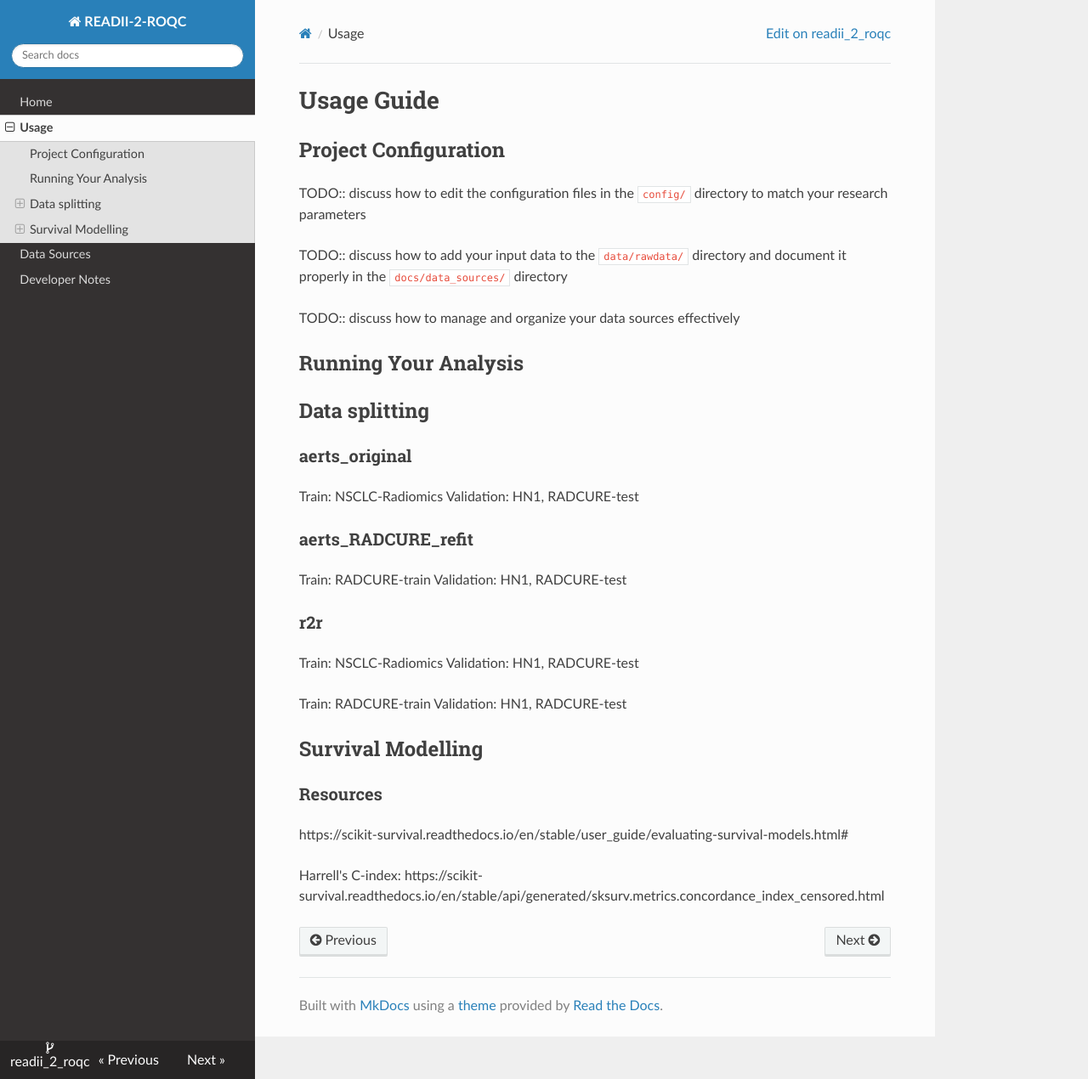
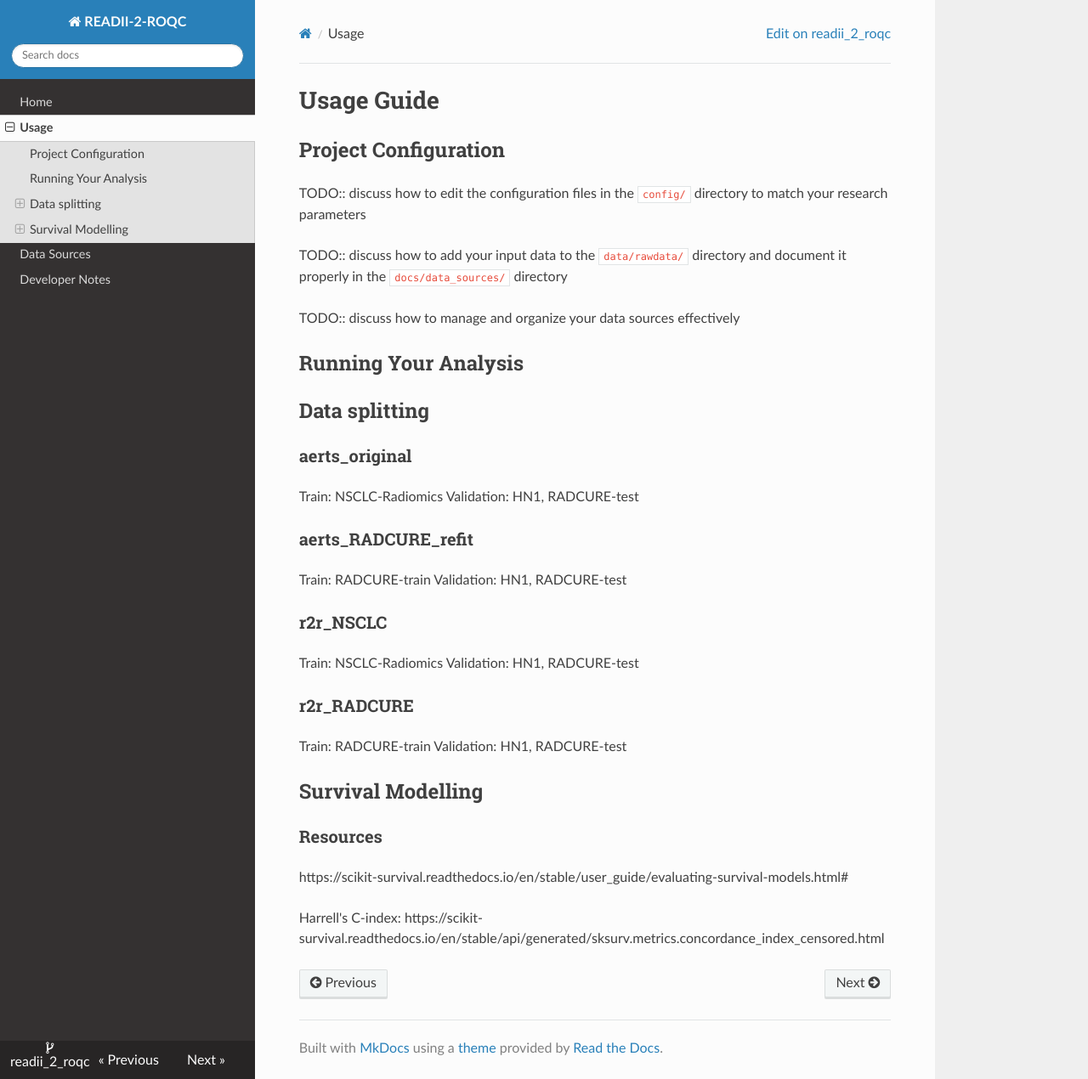
Before and after one commit to bhklab/readii_2_roqc, an MkDocs documentation site: the page built from docs/usage.md, in a window 1280 px wide and 1270 px high. Shown: the whole window at 85% size. Built offline with MkDocs 1.6.1, drawn with Linux system fonts in a browser that asks for light colours; nearby versions of some CDN libraries.

Commit message:
docs: make different data splits for models to train distinct

```diff
--- a/docs/usage.md
+++ b/docs/usage.md
@@ -21,10 +21,11 @@ Validation: HN1, RADCURE-test
 Train: RADCURE-train
 Validation: HN1, RADCURE-test
 
-### r2r
+### r2r_NSCLC
 Train: NSCLC-Radiomics
 Validation: HN1, RADCURE-test
 
+### r2r_RADCURE
 Train: RADCURE-train
 Validation: HN1, RADCURE-test
 
```
